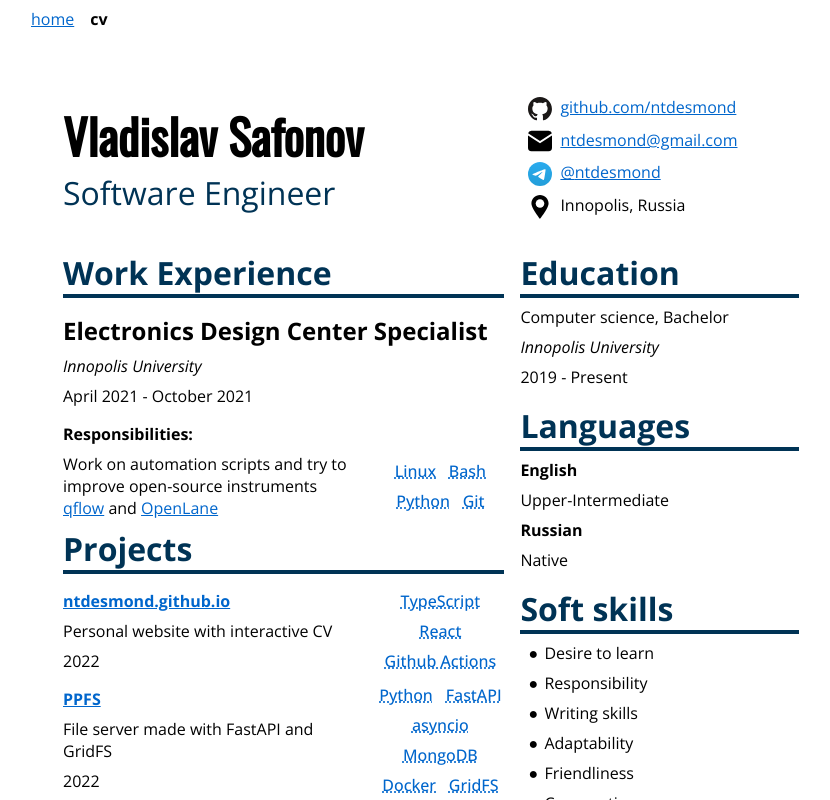
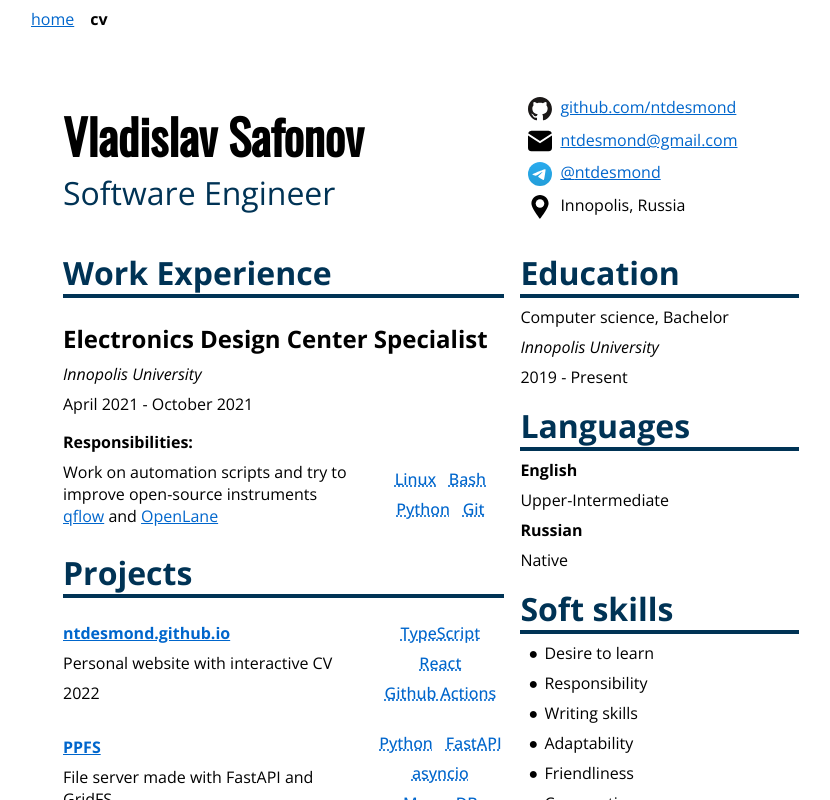
Before and after one commit to ntdesmond/ntdesmond.github.io, a React app: page /#/cv in a window 1280 px wide. Shown: the top 800 px of the page, without its empty margins (209-1039 px from the left). Built offline with nearby package versions, Linux system fonts and the light colour scheme.

Commit message:
Add some margins

```diff
--- a/src/pages/cv/components/projects/Project.tsx
+++ b/src/pages/cv/components/projects/Project.tsx
@@ -6,6 +6,7 @@ const StyledEntry = styled.div<{ hasTags: boolean }>`
   grid-template-areas: '${(props) => (props.hasTags ? 'info tags' : 'info info')}';
   grid-template-columns: auto 8em;
   gap: 1em;
+  margin: 1em 0 1em;
 `;
 
 const StyledInfoBlock = styled.div`
--- a/src/pages/cv/components/workExperience/WorkExperienceEntry.tsx
+++ b/src/pages/cv/components/workExperience/WorkExperienceEntry.tsx
@@ -9,6 +9,8 @@ const StyledEntry = styled.div<{ hasTags: boolean }>`
     '${(props) => (props.hasTags ? 'info tags' : 'info info')}'
     'content content' /
     auto 6em;
+
+  margin: 1em 0 1em;
 `;
 
 const StyledInfoBlock = styled.div`
```
